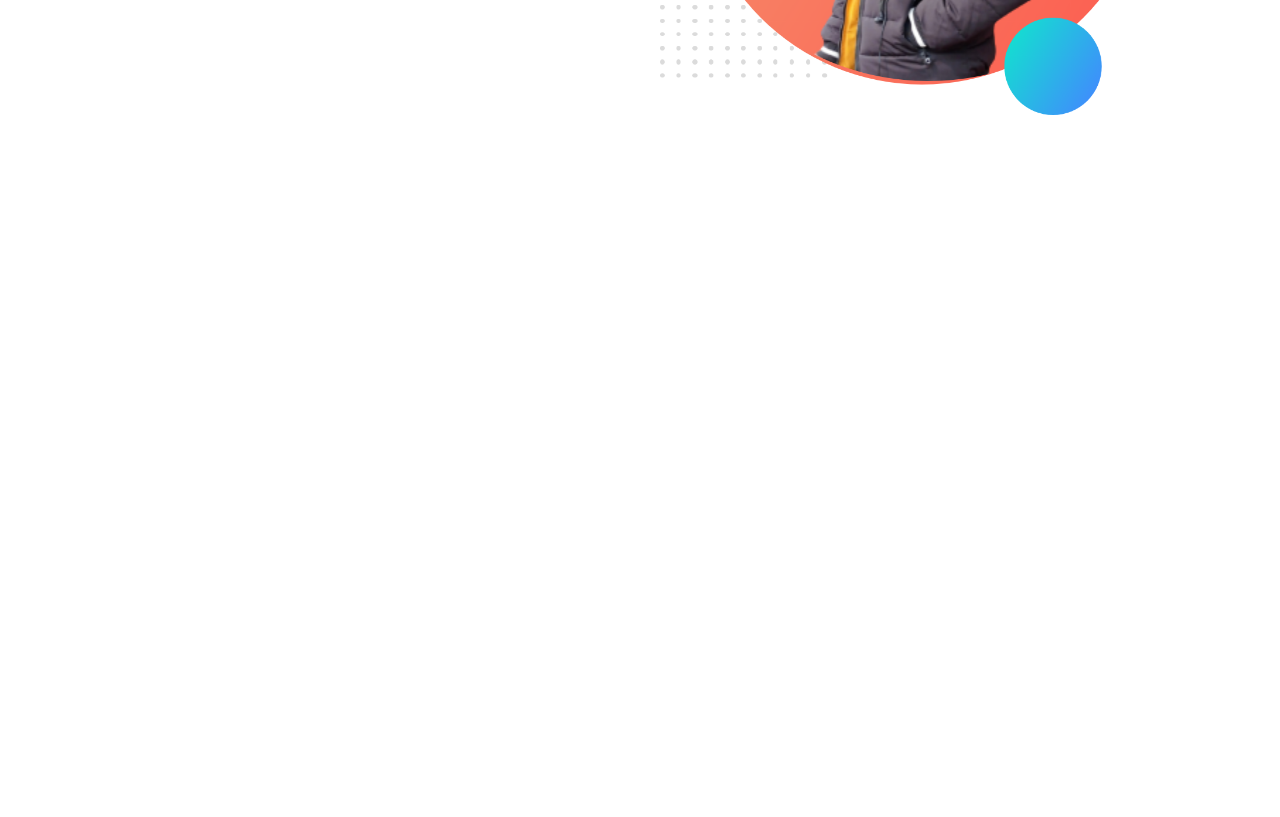
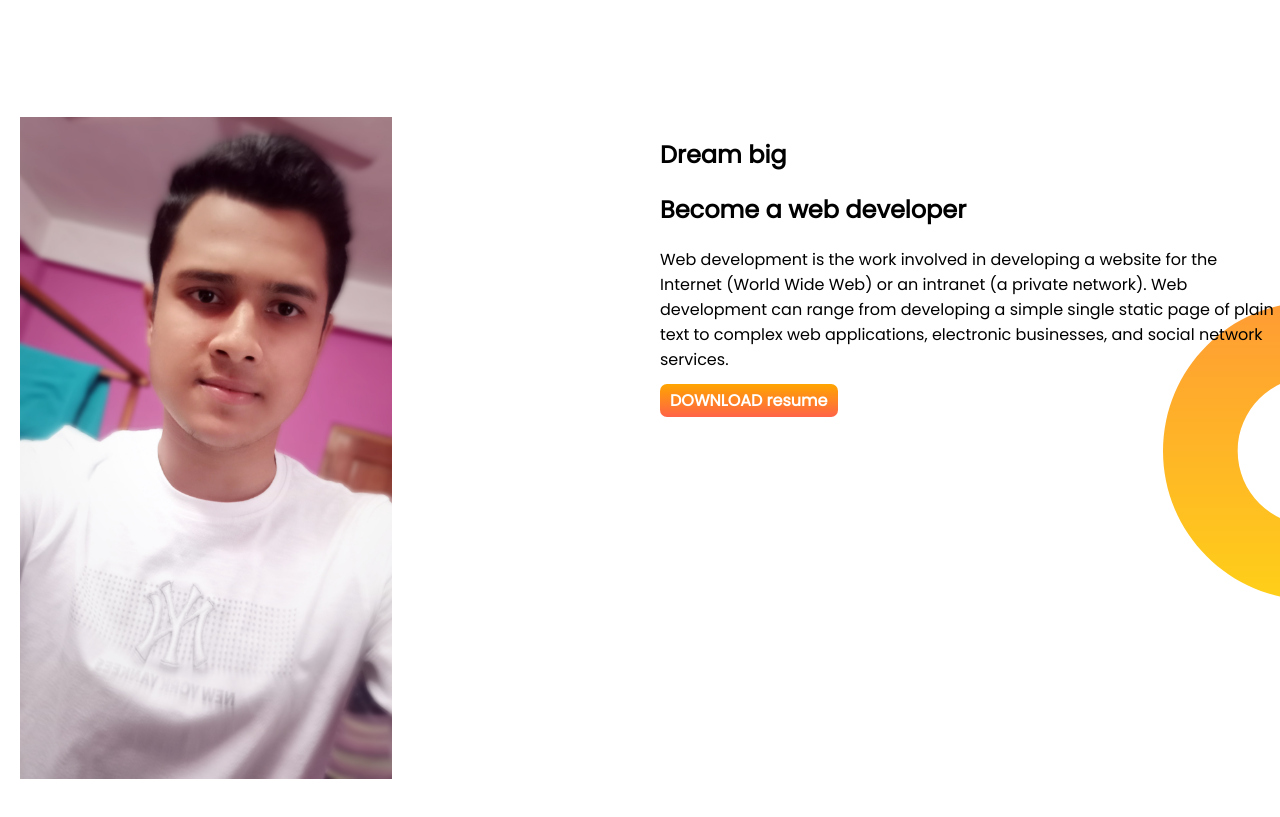
Before and after one commit to shahariar29/developer-protfolio, a plain HTML site: page index.html in a window 1280 px wide. Shown: the part 379-1196 px from the top of the page. Before the commit the page ends 800 px from the top, so only its background shows below. Drawn offline with Linux system fonts and the light colour scheme.

Commit message:
second part

```diff
--- a/index.html
+++ b/index.html
@@ -24,9 +24,23 @@
             </p>
             <a class="link-button" target="-blank"
                 href="https://www.facebook.com/100051355819451/videos/968020990569231/">hire click</a>
-
         </div>
         <div class="half-width"> <img src="images/my-bg.png" alt=""></div>
+    </section>
+    <section class="dream-big">
+        <div class="half-width">
+            <img src="images/hemal1.jpg" alt="">
+        </div>
+        <div class="half-width">
+            <h1>Dream big</h1>
+            <h2>Become a web developer</h2>
+            <p>Web development is the work involved in developing a website for the Internet (World Wide Web) or an
+                intranet (a private network). Web development can range from developing a simple single static page
+                of
+                plain text to complex web applications, electronic businesses, and social network services.</p>
+            <a class="link-button" target="-blank" href="">DOWNLOAD resume</a>
+        </div>
+
     </section>
 
 
--- a/style.css
+++ b/style.css
@@ -1,6 +1,6 @@
 body {
     font-family: 'Poppins', sans-serif;
-    margin: 0 px;
+    margin: 0px;
 
 }
 
@@ -10,6 +10,7 @@ body {
 
 section {
     display: flex;
+    margin-bottom: 120px;
 }
 
 .half-width {
@@ -18,7 +19,7 @@ section {
 }
 
 .half-width img {
-    width: 80%;
+    width: 60%;
 }
 
 .link-button {
@@ -35,3 +36,9 @@ section {
     background-image: url(images/top-banner.png);
     background-repeat: no-repeat;
 }
+
+.dream-big {
+    background-image: url(images/dream-bg.png);
+    background-position: right;
+    background-repeat: no-repeat;
+}
```
Also changed, not shown: Images/hemal1.jpg (added).
